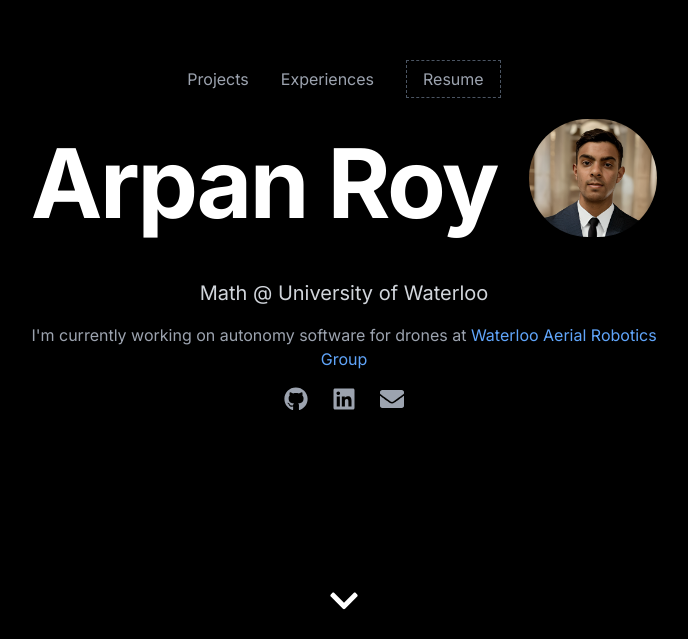
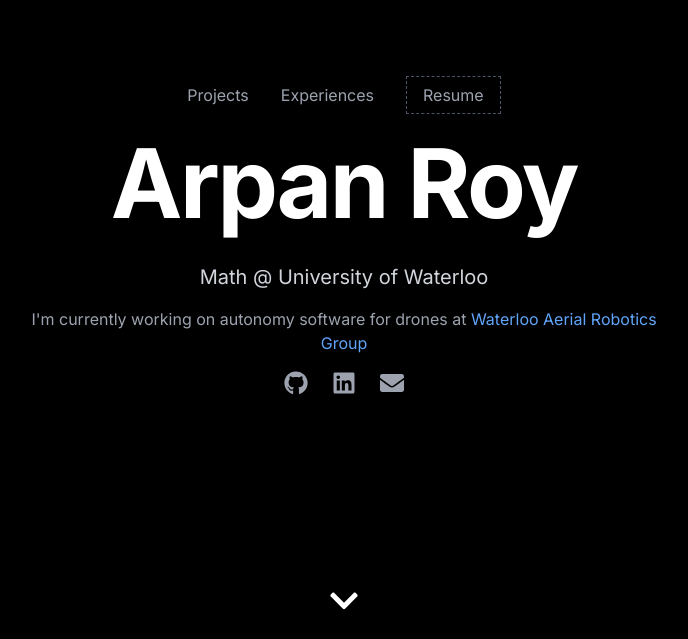
Before and after one commit to arpanroy18/portfolio, a Next.js app: page / in a window 1280 px wide. Shown: the part 161-800 px from the top of the page, without its empty margins (296-984 px from the left). Built offline with nearby package versions, Linux system fonts and the light colour scheme; no server answers.

Commit message:
feature: removed pfp icon to improve spacing and layout

```diff
--- a/app/page.tsx
+++ b/app/page.tsx
@@ -170,21 +170,11 @@ export default function Home() {
           initial={{ scale: 0.9, opacity: 0 }}
           animate={{ scale: 1, opacity: 1 }}
           transition={{ delay: 0.4 }}
-          className="flex flex-col md:flex-row items-center justify-center gap-4 md:gap-8 mb-8"
+          className="mb-8"
         >
-          <h1 className="text-5xl md:text-8xl font-bold tracking-tight mt-4 md:mt-0">
+          <h1 className="text-5xl md:text-8xl font-bold tracking-tight text-center">
             Arpan Roy
           </h1>
-          <div className="relative w-24 h-24 md:w-32 md:h-32">
-            <Image
-              src="./portfolio_image.png"
-              alt="Avatar"
-              width={128}
-              height={128}
-              className="rounded-full"
-              priority
-            />
-          </div>
         </motion.div>
 
         <motion.div
```
